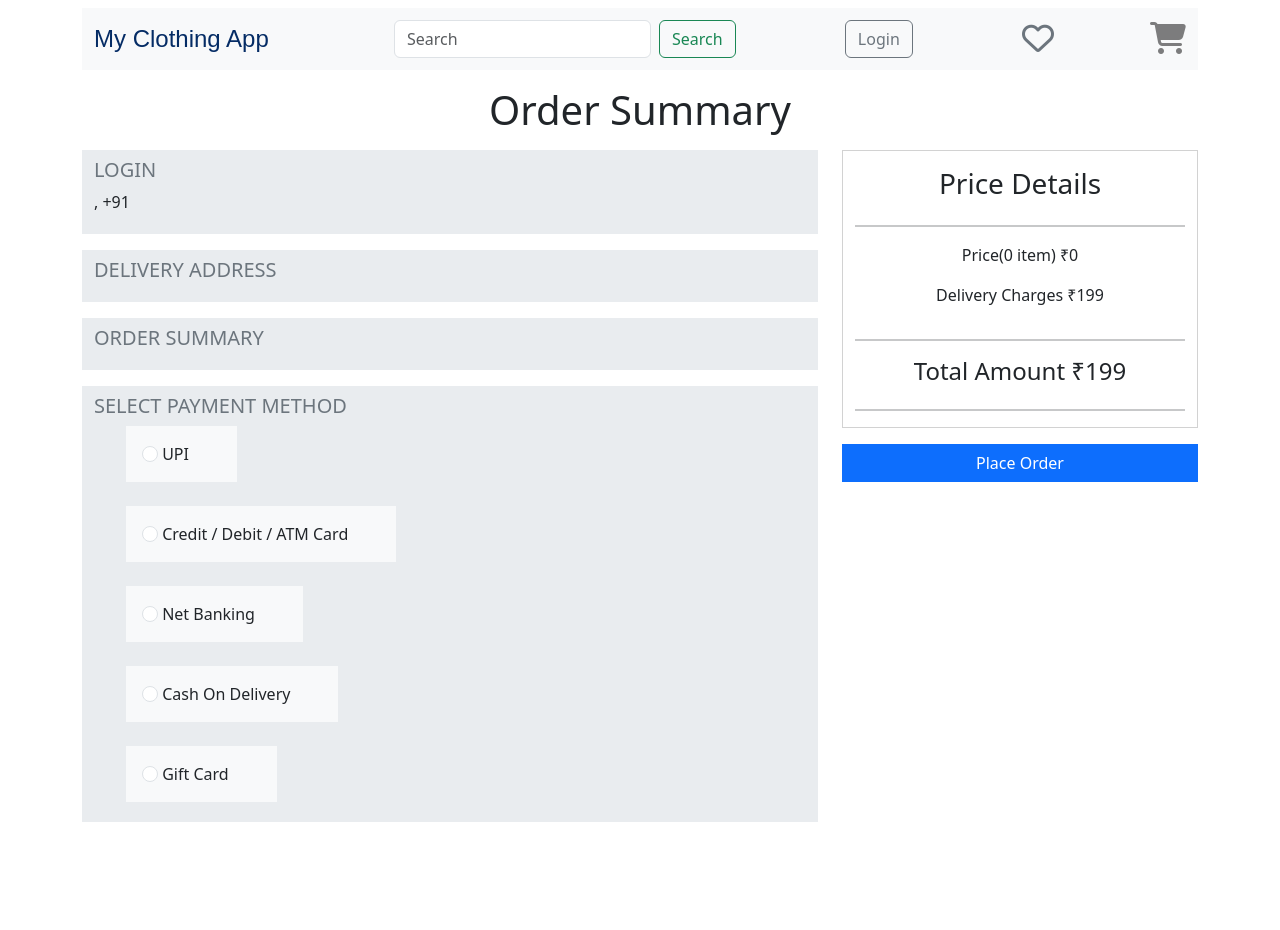
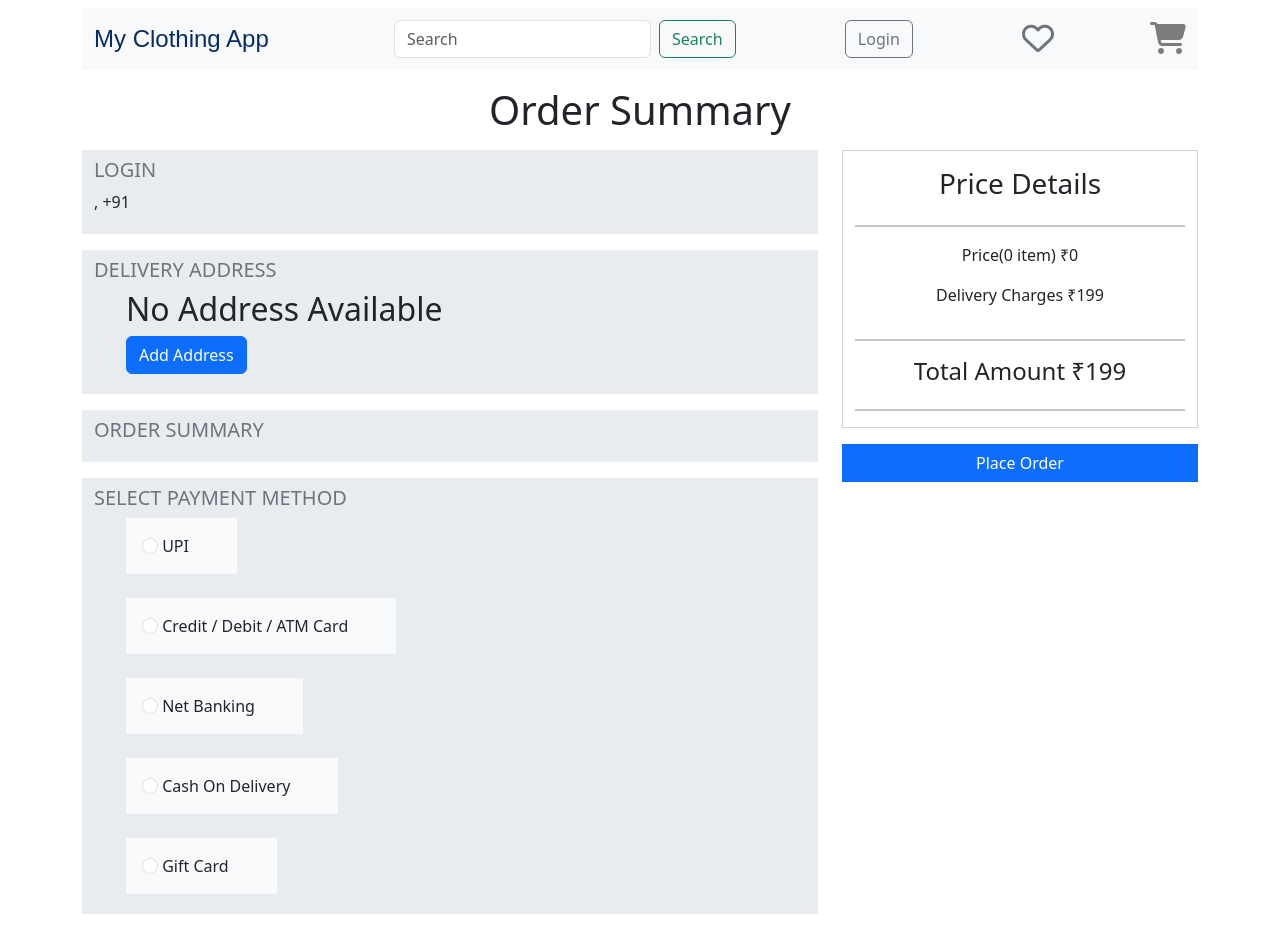
Before and after one commit to Smarajitpal/Clothing-App, a React (Create React App) app in the folder frontend/: page /orderSummary in a window 1280 px wide. Before the commit the page ends 838 px from the top, so only its background shows below. Built offline with nearby package versions, Linux system fonts and the light colour scheme.

Commit message:
new Update

```diff
--- a/frontend/src/App.jsx
+++ b/frontend/src/App.jsx
@@ -10,6 +10,7 @@ import RegisterUser from "./components/RegisterUser";
 import Profile from "./components/UserProfile";
 import Orders from "./components/Orders";
 import OrderSummary from "./components/OrderSummary";
+import Address from "./components/Address";
 
 function App() {
   return (
@@ -28,6 +29,7 @@ function App() {
           <Route path="/profile" element={<Profile />} />
           <Route path="/orders" element={<Orders />} />
           <Route path="/orderSummary" element={<OrderSummary />} />
+          <Route path="/address" element={<Address />} />
         </Routes>
       </Router>
     </div>
--- a/frontend/src/components/OrderSummary.jsx
+++ b/frontend/src/components/OrderSummary.jsx
@@ -2,7 +2,7 @@ import { useDispatch, useSelector } from "react-redux";
 import { fetchAddress } from "../features/addressSlice";
 import { useEffect, useState } from "react";
 import { addOrderAsync } from "../features/orderSlice";
-import { useNavigate } from "react-router-dom";
+import { Link, useNavigate } from "react-router-dom";
 import { deleteProductAsync } from "../features/cartSlice";
 
 const OrderSummary = () => {
@@ -57,7 +57,7 @@ const OrderSummary = () => {
           <div className="bg-body-secondary container pt-2 pb-1 mb-3">
             <h5 className="text-secondary">DELIVERY ADDRESS</h5>
             <ul>
-              {address &&
+              {address.length > 0 ? (
                 address?.map((a) => (
                   <li
                     key={a._id}
@@ -82,7 +82,15 @@ const OrderSummary = () => {
                       </p>
                     </label>
                   </li>
-                ))}
+                ))
+              ) : (
+                <>
+                  <h2>No Address Available</h2>
+                  <Link to="/address" className="btn btn-primary">
+                    Add Address
+                  </Link>
+                </>
+              )}
             </ul>
           </div>
           <div className="bg-body-secondary container pt-2 pb-1 mb-3">
```
